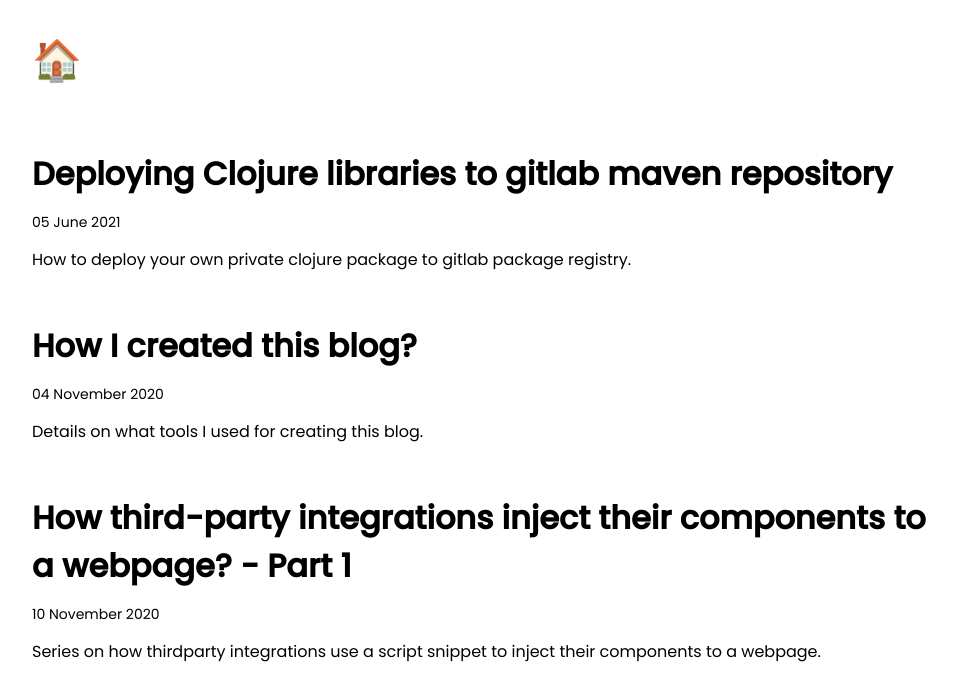
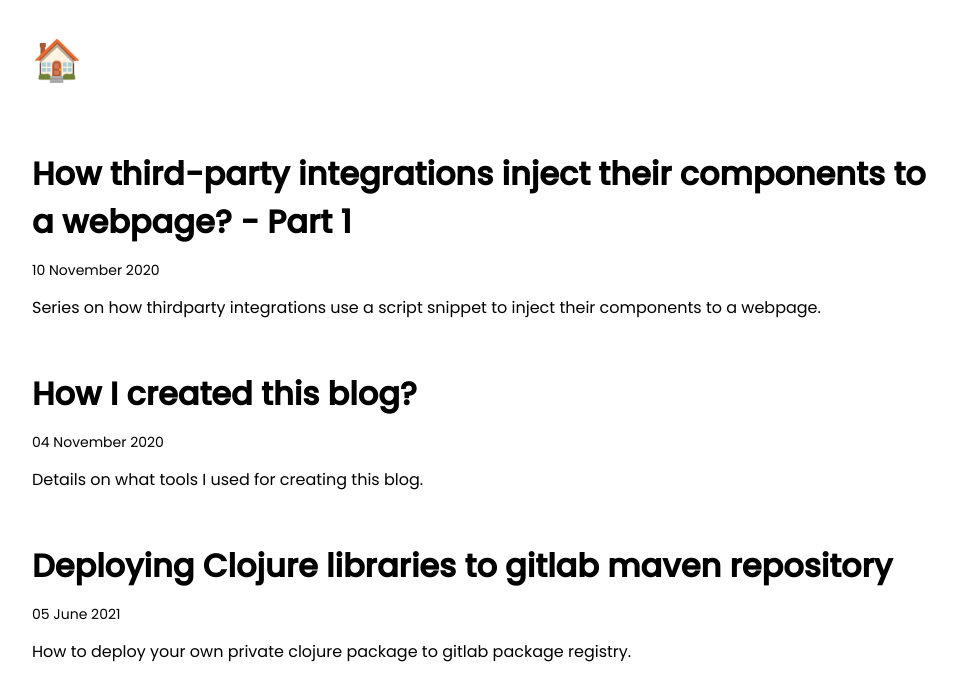
Before and after one commit to shamin/shamin.github.io, a Gatsby site: page /blog in a window 1280 px wide. Shown: the whole page, without its empty margins (158-1115 px from the left). Built offline with nearby package versions, Linux system fonts and the light colour scheme; Gatsby itself is replaced by a stand-in of ours; some packages are replaced by stand-ins of ours.

Commit message:
Sorting posts on descending order

```diff
--- a/src/pages/blog.tsx
+++ b/src/pages/blog.tsx
@@ -44,7 +44,7 @@ export default function Blog() {
           {posts
             .sort(
               () => {
-                return 1
+                return -1
               }
             )
             .map(({ node }) => (
```
